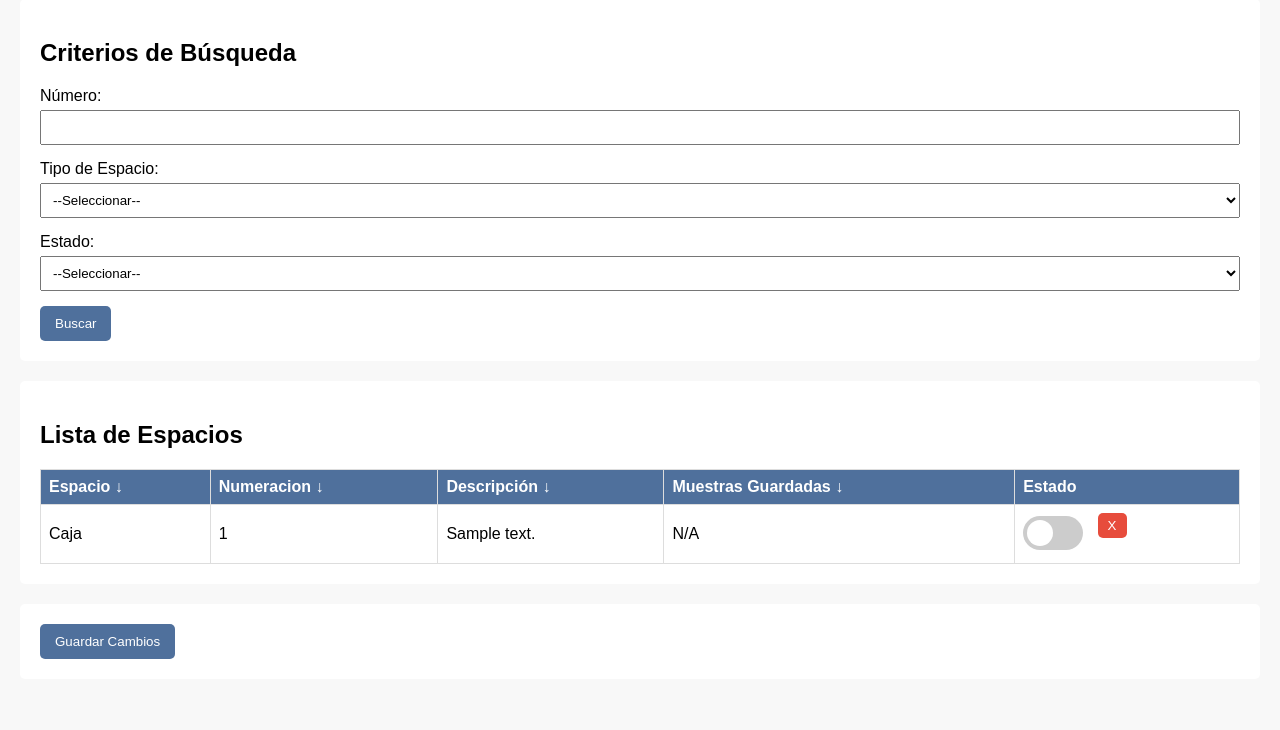
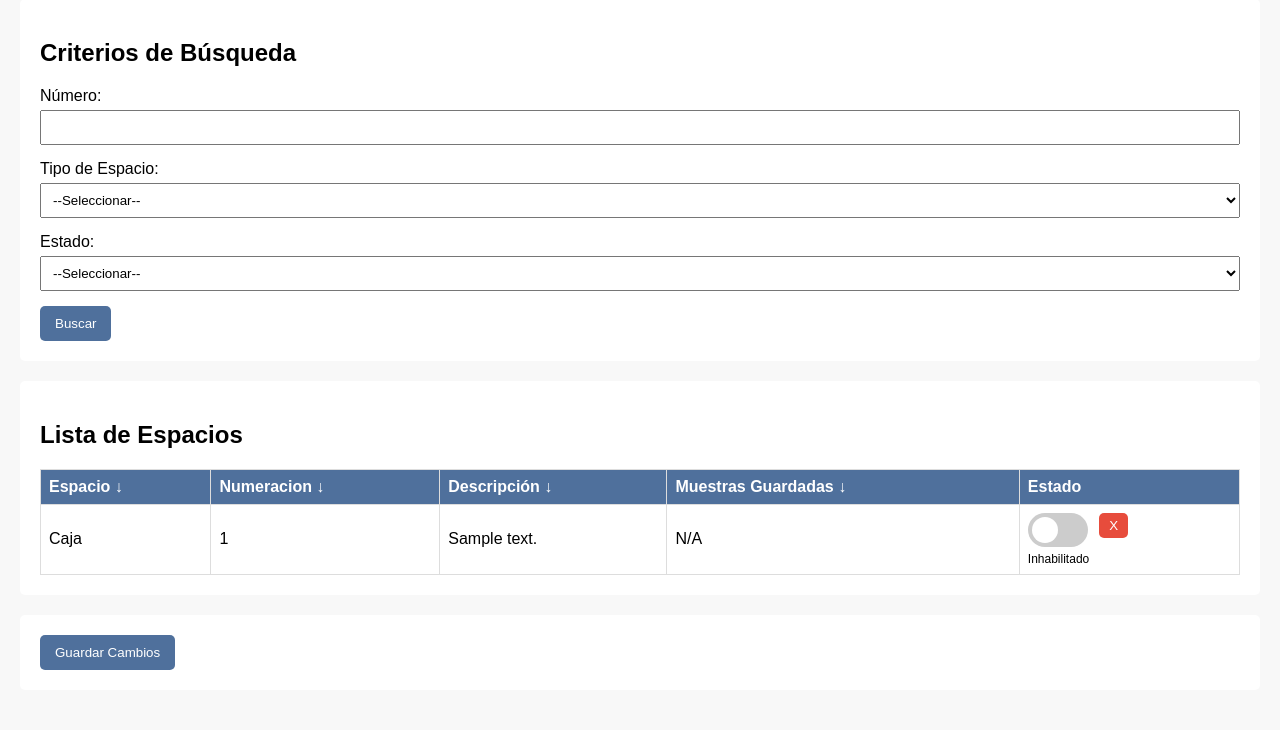
Before and after one commit to sanjaygrr/Biobanco, a Django app: page /space_list/ in a window 1280 px wide. Shown: the part 138-868 px from the top of the page. Before the commit the page ends 797 px from the top, so only its background shows below. Run offline with Django 4.2, Linux system fonts and the light colour scheme; tables that the repository leaves empty hold one stand-in row (values such as "Sample post").

Commit message:
fix and add notifications to space list

```diff
--- a/Biobanco/muestras/templates/space_list.html
+++ b/Biobanco/muestras/templates/space_list.html
@@ -61,6 +61,19 @@
             background-color: #4F709C;
             color: white;
         }
+        /* Estilo para la celda que contiene los elementos */
+
+/* Estilo para el contenedor del botón de eliminar */
+.delete-container {
+    display: inline-block;
+    vertical-align: top;
+}
+
+/* Estilo para el contenedor del switch */
+.switch-container {
+    display: inline-block;
+    vertical-align: top;
+}
         .switch {
             position: relative;
             display: inline-block;
@@ -123,6 +136,27 @@
         .delete-btn.active {
             background-color: #c0392b;
         }
+        .switch-container,
+        .delete-container {
+            display: inline-block;
+            vertical-align: top;
+            float: left; /* Añadido para mover el botón de eliminar al extremo izquierdo */
+        }
+        .clearfix::after {
+            content: "";
+            clear: both;
+            display: table;
+        }
+
+        .status-text,
+        .delete-text {
+            display: block;
+            text-align: center;
+            font-size: 12px;
+        }
+        .to-be-deleted {
+            background-color: #ffe6e6; /* Un rojo muy sutil */
+        }
     </style>
     <script>
         var csrfToken = '{{ csrf_token }}';
@@ -159,6 +193,9 @@
         function toggleStatus(spaceId, isChecked) {
             const status = isChecked ? 'enabled' : 'disabled';
             changes[spaceId] = status;
+
+            // Cambiar el texto del estado
+            document.getElementById('statusText' + spaceId).innerText = isChecked ? 'Habilitado' : 'Inhabilitado';
         }
 
         function saveChanges() {
@@ -239,10 +276,25 @@ function toggleDelete(spaceId, btnElement) {
             } else {
                 deletions[spaceId] = true;
             }
+
+            // Toggle the to-be-deleted class on the parent <tr> element
+            btnElement.closest('tr').classList.toggle('to-be-deleted');
         }
 
 function saveChanges() {
-    // Send status changes
+    // Utiliza SweetAlert para mostrar un mensaje de confirmación
+    swal({
+        title: "¿Estás seguro?",
+        text: "¿Seguro que quieres hacer esto?",
+        icon: "warning",
+        buttons: true,
+        dangerMode: true,
+    })
+    .then((willSave) => {
+        if (willSave) {
+            // Si el usuario confirma, realiza las acciones de guardar
+
+            // Enviar cambios de estado
             fetch(`/update_space_status/`, {
                 method: 'POST',
                 headers: {
@@ -258,8 +310,8 @@ function saveChanges() {
                     swal("Error", data.error, "error");
                 } else {
                     console.log('Success:', data);
-            swal("Success", "Los cambios de estado han sido guardados exitosamente", "success");
-            changes = {};  // Clear changes
+                    swal("Éxito", "Los cambios de estado han sido guardados exitosamente", "success");
+                    changes = {};  // Limpiar cambios
                 }
             })
             .catch((error) => {
@@ -267,7 +319,7 @@ function saveChanges() {
                 swal("Error", "Fetch Error: " + error, "error");
             });
 
-    // Send deletion requests
+            // Enviar solicitudes de eliminación
             fetch(`/delete_spaces/`, {
                 method: 'POST',
                 headers: {
@@ -283,16 +335,21 @@ function saveChanges() {
                     swal("Error", data.error, "error");
                 } else {
                     console.log('Success:', data);
-            swal("Success", "Los espacios han sido eliminados exitosamente", "success");
-            deletions = {};  // Clear deletions
-            location.reload();  // Reload the page to reflect the deletions
+                    swal("Éxito", "Los espacios han sido eliminados exitosamente", "success");
+                    deletions = {};  // Limpiar eliminaciones
+                    location.reload();  // Recargar la página para reflejar las eliminaciones
                 }
             })
             .catch((error) => {
                 console.error('Fetch Error:', error);
                 swal("Error", "Fetch Error: " + error, "error");
             });
+        } else {
+            swal("Tus cambios no se han guardado");
         }
+    });
+}
+
 
     </script>
     <script src="https://unpkg.com/sweetalert/dist/sweetalert.min.js"></script>
@@ -349,12 +406,20 @@ function saveChanges() {
                         <td>{{ space.description|default:"N/A" }}</td>
                         <td>{{ space.samples_count|default:"N/A" }}</td>
                         <td>
+
+                            <div class="switch-container">
                                 <label class="switch">
                                     <input type="checkbox" {% if space.location_state %}checked{% endif %} onchange="toggleStatus({{ space.id }}, this.checked)">
                                     <span class="slider round"></span>
                                 </label>
+                                <span class="status-text" id="statusText{{ space.id }}">{% if space.location_state %}Habilitado{% else %}Inhabilitado{% endif %}</span>
+                            </div>
+                            <div class="delete-container">
                                 <button class="delete-btn" onclick="toggleDelete({{ space.id }}, this)">X</button>
+                                <span class="delete-text">{% if space.to_be_deleted %}Seleccionado{% else %}{% endif %}</span>
+                            </div>
                         </td>
+
                     </tr>
                 {% endfor %}
             </tbody>
```
Lines whose indentation alone changed are shown as unchanged.
